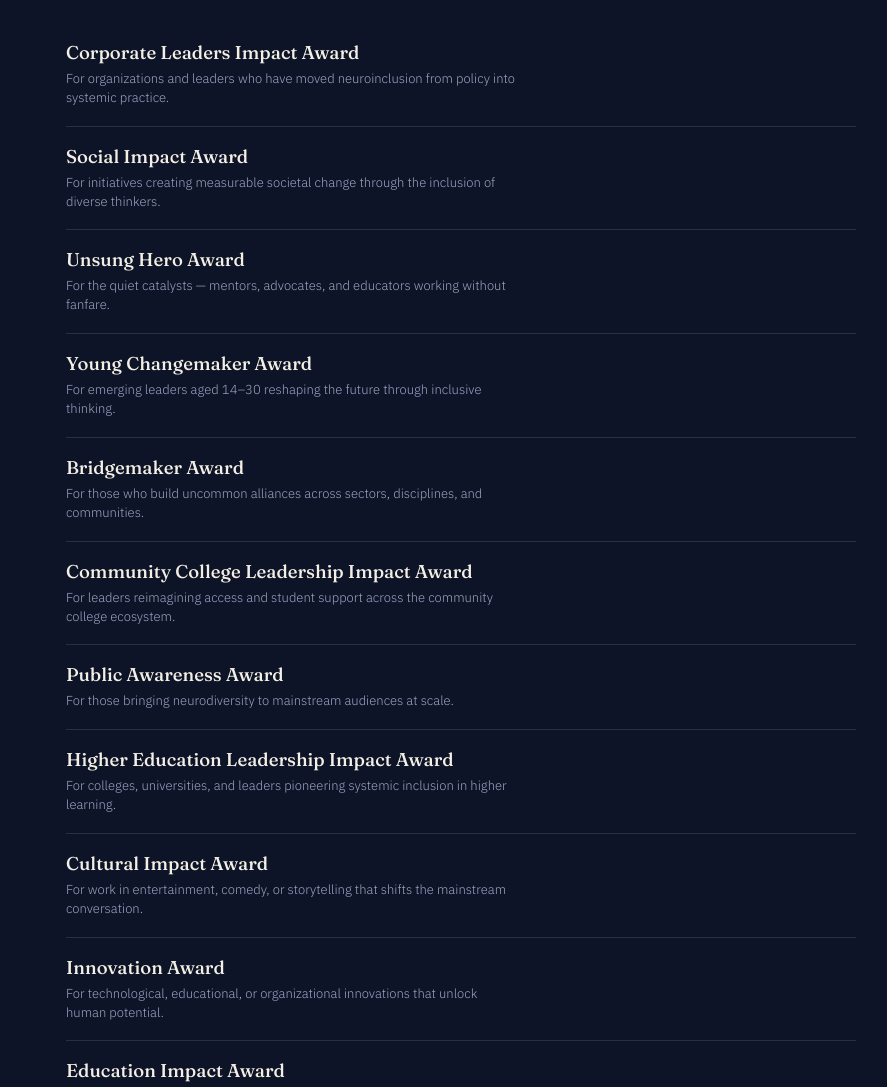
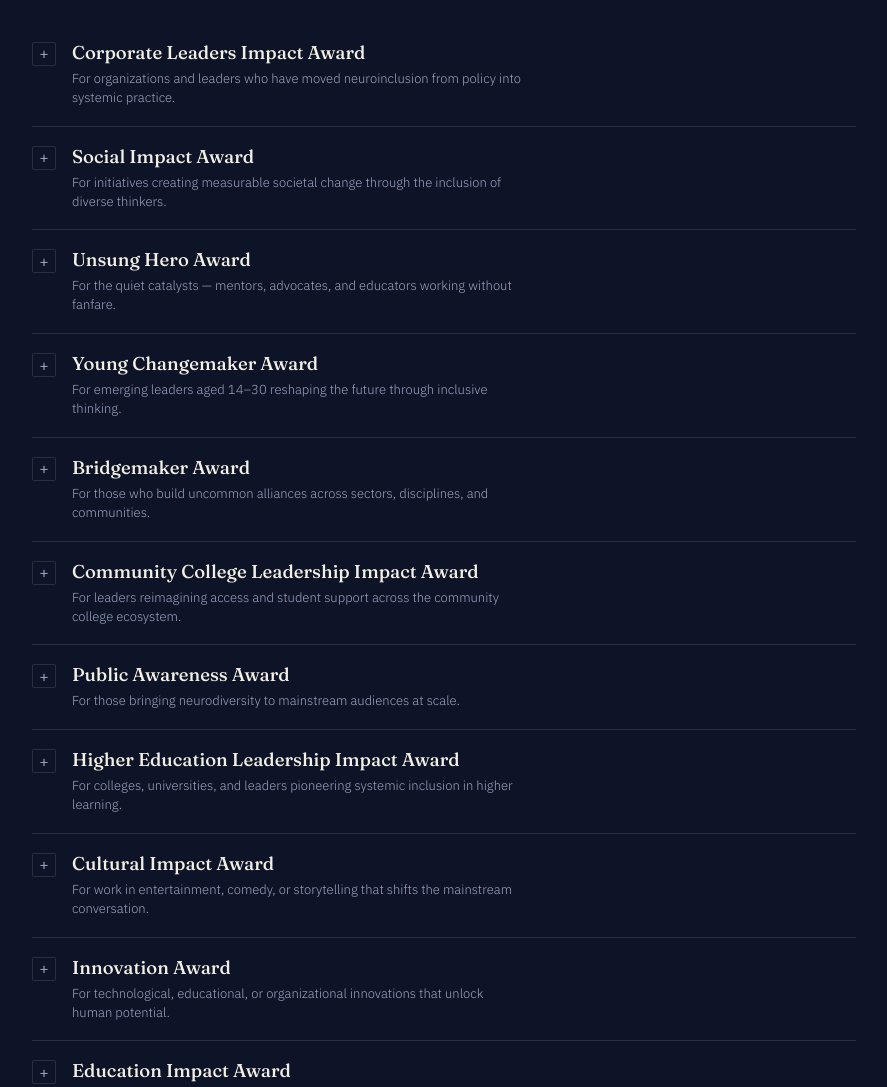
Before and after one commit to NodiHive/DNS2, a plain HTML site: page nominations.html in a window 1280 px wide. Shown: the part 806-1893 px from the top of the page, without its empty margins (196-1083 px from the left). Drawn offline with Linux system fonts and the light colour scheme.

Commit message:
Add files via upload

```diff
--- a/nominations.html
+++ b/nominations.html
@@ -305,22 +305,22 @@
   .section-label{ font-family:'IBM Plex Mono', monospace; font-size:11px; letter-spacing:0.16em; text-transform:uppercase; color:var(--gold-soft); margin:0 0 18px; display:flex; align-items:center; gap:10px; }
   .section-label::before{ content:""; width:22px; height:1px; background:var(--gold); display:inline-block; }
   .award-block{ margin-top:54px; }
-  .award-line{ position:relative; padding-left:34px; margin-top:26px; }
+  .award-line{ position:relative; margin-top:26px; }
   .award-item{ position:relative; }
   /* The marker is a plus, not a bullet — the row has to advertise that it opens. */
   .award-plus{
-    position:absolute; left:-29px; top:20px; width:23px; height:23px; border-radius:2px;
+    flex-shrink:0; width:24px; height:24px; border-radius:2px; margin-top:1px;
     background:var(--bg); border:1px solid var(--rule); color:var(--ink-muted);
     display:flex; align-items:center; justify-content:center;
     font-family:'IBM Plex Mono', monospace; font-size:15px; line-height:1;
-    transition:border-color 0.2s ease, color 0.2s ease; z-index:2;
+    transition:border-color 0.2s ease, color 0.2s ease;
   }
   .award-item:hover .award-plus{ border-color:var(--gold-soft); color:var(--gold-soft); }
   .award-item[open] .award-plus{ border-color:var(--gold); color:var(--gold); }
   .award-plus::before{ content:"+"; }
   .award-item[open] .award-plus::before{ content:"\2212"; }
   .award-item > summary{
-    list-style:none; cursor:pointer; display:flex; gap:18px; align-items:flex-start;
+    list-style:none; cursor:pointer; display:flex; gap:16px; align-items:flex-start;
     padding:18px 0; border-bottom:1px solid var(--rule); transition:opacity 0.2s ease;
   }
   .award-item > summary::-webkit-details-marker{ display:none; }
@@ -521,8 +521,8 @@
       <p class="section-label" id="awards-heading">The 2027 DNS Awards</p>
       <div class="award-line">
       <details class="award-item" id="corporate-leaders-impact-award">
-        <span class="award-plus" aria-hidden="true"></span>
         <summary>
+          <span class="award-plus" aria-hidden="true"></span>
           <div class="award-body">
             <p class="award-name">Corporate Leaders Impact Award</p>
             <p class="award-teaser">For organizations and leaders who have moved neuroinclusion from policy into systemic practice.</p>
@@ -534,8 +534,8 @@
         </div>
       </details>
       <details class="award-item" id="social-impact-award">
-        <span class="award-plus" aria-hidden="true"></span>
         <summary>
+          <span class="award-plus" aria-hidden="true"></span>
           <div class="award-body">
             <p class="award-name">Social Impact Award</p>
             <p class="award-teaser">For initiatives creating measurable societal change through the inclusion of diverse thinkers.</p>
@@ -547,8 +547,8 @@
         </div>
       </details>
       <details class="award-item" id="unsung-hero-award">
-        <span class="award-plus" aria-hidden="true"></span>
         <summary>
+          <span class="award-plus" aria-hidden="true"></span>
           <div class="award-body">
             <p class="award-name">Unsung Hero Award</p>
             <p class="award-teaser">For the quiet catalysts — mentors, advocates, and educators working without fanfare.</p>
@@ -560,8 +560,8 @@
         </div>
       </details>
       <details class="award-item" id="young-changemaker-award">
-        <span class="award-plus" aria-hidden="true"></span>
         <summary>
+          <span class="award-plus" aria-hidden="true"></span>
           <div class="award-body">
             <p class="award-name">Young Changemaker Award</p>
             <p class="award-teaser">For emerging leaders aged 14–30 reshaping the future through inclusive thinking.</p>
@@ -573,8 +573,8 @@
         </div>
       </details>
       <details class="award-item" id="bridgemaker-award">
-        <span class="award-plus" aria-hidden="true"></span>
         <summary>
+          <span class="award-plus" aria-hidden="true"></span>
           <div class="award-body">
             <p class="award-name">Bridgemaker Award</p>
             <p class="award-teaser">For those who build uncommon alliances across sectors, disciplines, and communities.</p>
@@ -586,8 +586,8 @@
         </div>
       </details>
       <details class="award-item" id="community-college-leadership-impact-award">
-        <span class="award-plus" aria-hidden="true"></span>
         <summary>
+          <span class="award-plus" aria-hidden="true"></span>
           <div class="award-body">
             <p class="award-name">Community College Leadership Impact Award</p>
             <p class="award-teaser">For leaders reimagining access and student support across the community college ecosystem.</p>
@@ -599,8 +599,8 @@
         </div>
       </details>
       <details class="award-item" id="public-awareness-award">
-        <span class="award-plus" aria-hidden="true"></span>
         <summary>
+          <span class="award-plus" aria-hidden="true"></span>
           <div class="award-body">
             <p class="award-name">Public Awareness Award</p>
             <p class="award-teaser">For those bringing neurodiversity to mainstream audiences at scale.</p>
@@ -612,8 +612,8 @@
         </div>
       </details>
       <details class="award-item" id="higher-education-leadership-impact-award">
-        <span class="award-plus" aria-hidden="true"></span>
         <summary>
+          <span class="award-plus" aria-hidden="true"></span>
           <div class="award-body">
             <p class="award-name">Higher Education Leadership Impact Award</p>
             <p class="award-teaser">For colleges, universities, and leaders pioneering systemic inclusion in higher learning.</p>
@@ -625,8 +625,8 @@
         </div>
       </details>
       <details class="award-item" id="cultural-impact-award">
-        <span class="award-plus" aria-hidden="true"></span>
         <summary>
+          <span class="award-plus" aria-hidden="true"></span>
           <div class="award-body">
             <p class="award-name">Cultural Impact Award</p>
             <p class="award-teaser">For work in entertainment, comedy, or storytelling that shifts the mainstream conversation.</p>
@@ -638,8 +638,8 @@
         </div>
       </details>
       <details class="award-item" id="innovation-award">
-        <span class="award-plus" aria-hidden="true"></span>
         <summary>
+          <span class="award-plus" aria-hidden="true"></span>
           <div class="award-body">
             <p class="award-name">Innovation Award</p>
             <p class="award-teaser">For technological, educational, or organizational innovations that unlock human potential.</p>
@@ -651,8 +651,8 @@
         </div>
       </details>
       <details class="award-item" id="education-impact-award">
-        <span class="award-plus" aria-hidden="true"></span>
         <summary>
+          <span class="award-plus" aria-hidden="true"></span>
           <div class="award-body">
             <p class="award-name">Education Impact Award</p>
             <p class="award-teaser">For educators and programs transforming outcomes for students who learn differently.</p>
@@ -664,8 +664,8 @@
         </div>
       </details>
       <details class="award-item" id="executive-leadership-award">
-        <span class="award-plus" aria-hidden="true"></span>
         <summary>
+          <span class="award-plus" aria-hidden="true"></span>
           <div class="award-body">
             <p class="award-name">Executive Leadership Award</p>
             <p class="award-teaser">For senior leaders embedding neuroinclusive design into corporate strategy itself.</p>
@@ -677,8 +677,8 @@
         </div>
       </details>
       <details class="award-item" id="stem-inclusion-and-innovation-award">
-        <span class="award-plus" aria-hidden="true"></span>
         <summary>
+          <span class="award-plus" aria-hidden="true"></span>
           <div class="award-body">
             <p class="award-name">STEM Inclusion &amp; Innovation Award</p>
             <p class="award-teaser">For scientific leaders broadening participation across science, technology, engineering, and mathematics.</p>
```
